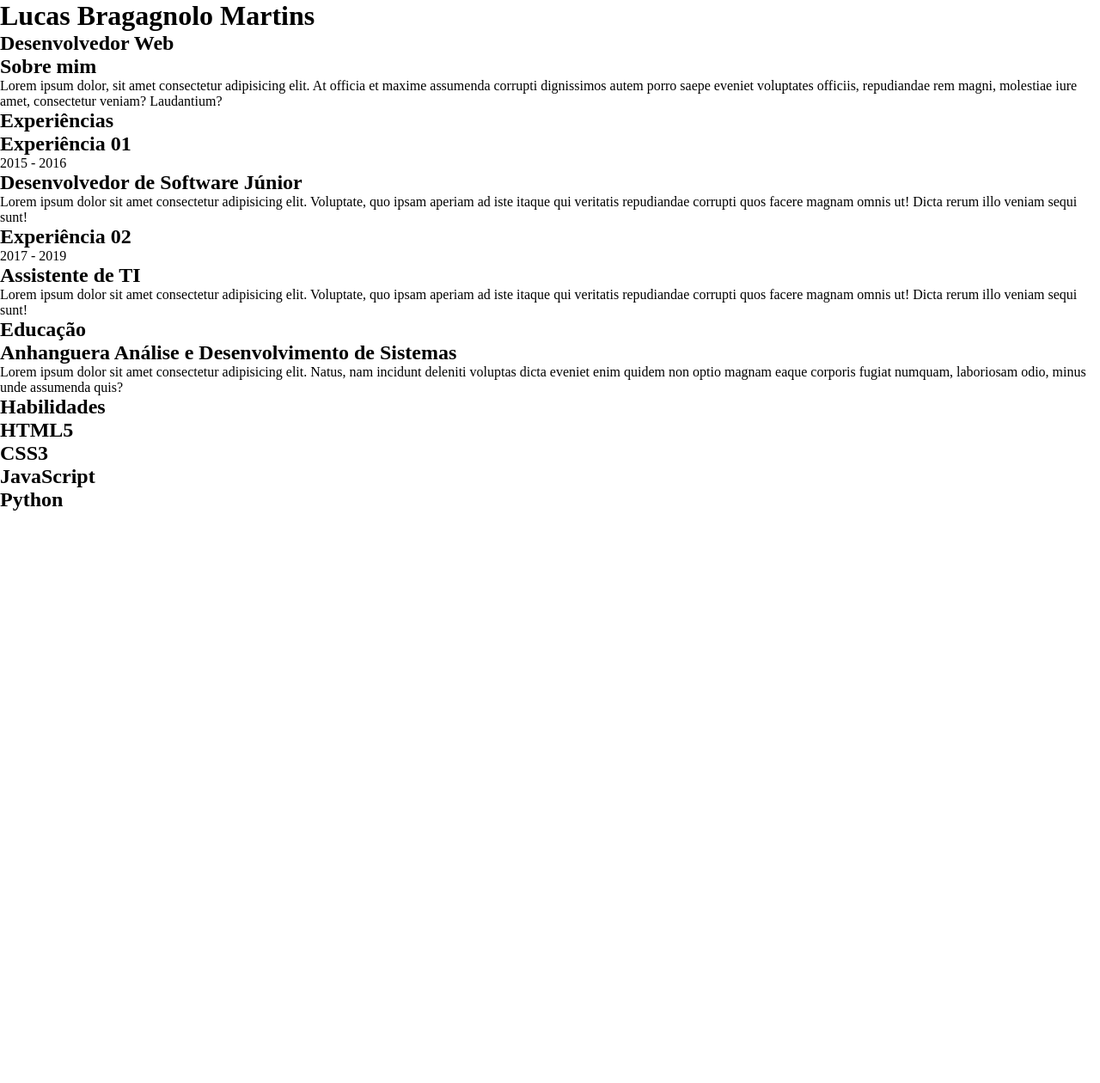
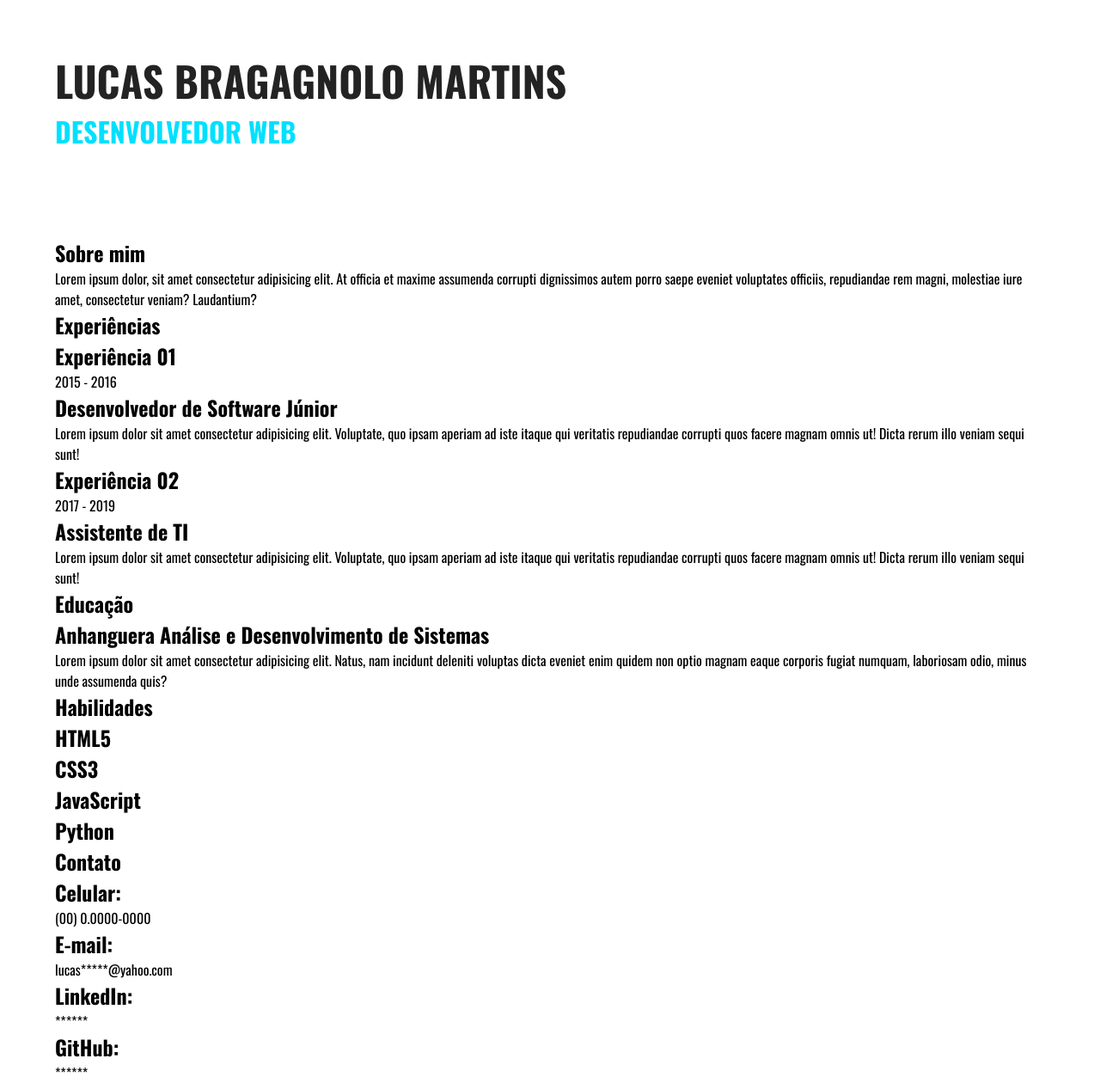
Before and after one commit to lucasbragag/Projeto-curriculo, a plain HTML site: page index.html in a window 1280 px wide. Shown: the whole page at 86% size. Before the commit the page ends 800 px from the top, so only its background shows below. Drawn offline with nearby package versions, Linux system fonts and the light colour scheme.

Commit message:
update projeto

```diff
--- /dev/null
+++ b/assets/css/home.css
@@ -0,0 +1,31 @@
+@charset "UTF-8";
+
+.container {
+    width: 90%;
+    max-width: 2024px;
+    min-height: 100%;
+    margin: auto;
+}
+
+.container .h-name {
+    width: 100%;
+    min-height: 100px;
+    margin-top: 5%;
+    margin-bottom: 100px;
+}
+
+.container .h-name h1 {
+    font-family: 'Oswald', sans-serif;
+    font-weight: bold;
+    font-size: 48px;
+    text-transform: uppercase;
+    color: #232323;
+}
+
+.container .h-name h2 {
+    font-family: 'Oswald', sans-serif;
+    font-weight: bold;
+    font-size: 32px;
+    text-transform: uppercase;
+    color: #00E0ff;
+}
--- a/index.html
+++ b/index.html
@@ -5,10 +5,14 @@
     <meta name="viewport" content="width=device-width, initial-scale=1.0">
     <title>Currículo online</title>
     <link rel="stylesheet" href="style.css">
+    <link rel="preconnect" href="https://fonts.googleapis.com">
+    <link rel="preconnect" href="https://fonts.gstatic.com" crossorigin>
+    <link href="https://fonts.googleapis.com/css2?family=Oswald:wght@300;400;500;700&display=swap" rel="stylesheet">
 </head>
 <body>
     <header>
         <div class="container">
+
             <div class="h-name">
                 <h1>Lucas Bragagnolo Martins</h1>
                 <h2>Desenvolvedor Web</h2>
@@ -69,7 +73,7 @@
                     <h2>Educação</h2>
                 </div>
                 <div class="item">
-                    <div class="w-100-title">
+                    <div class="w-100 title">
                         <h2>Anhanguera <span>Análise e Desenvolvimento de Sistemas</span> </h2>
                     </div>
                     <p>Lorem ipsum dolor sit amet consectetur adipisicing elit. Natus, nam incidunt deleniti voluptas dicta eveniet enim quidem non optio magnam eaque corporis fugiat numquam, laboriosam odio, minus unde assumenda quis?</p>
@@ -126,26 +130,39 @@
                     </div>
                 </div>
 
-
             </div>
 
 
+            <div class="h-contato">
+                <div class="h-title-contato">
+                    <h2>Contato</h2>
+                </div>
 
+                <div class="w-100 item">
+                    <h2>Celular:</h2>
+                    <p>(00) 0.0000-0000</p>
+                </div>
 
+                <div class="w-100 item">
+                    <h2>E-mail:</h2>
+                    <p>lucas*****@yahoo.com</p>
+                </div>
 
+                <div class="w-100 item">
+                    <h2>LinkedIn:</h2>
+                    <p>******</p>
+                </div>
 
-
-
-
-
-
-
-
-
+                <div class="w-100 item">
+                    <h2>GitHub:</h2>
+                    <p>******</p>
+                </div>
+            </div>
 
         </div>
     </main>
 
+    <footer></footer>
 
 </body>
 </html>
--- a/style.css
+++ b/style.css
@@ -1,4 +1,6 @@
 @charset "UTF-8";
+
+@import url(assets/css/home.css);
 
 * {
     margin: 0;
@@ -9,4 +11,6 @@
 html, body {
     width: 100%;
     height: 100%;
+    font-family: 'Oswald', sans-serif;
+    font-style: normal;
 }
```
